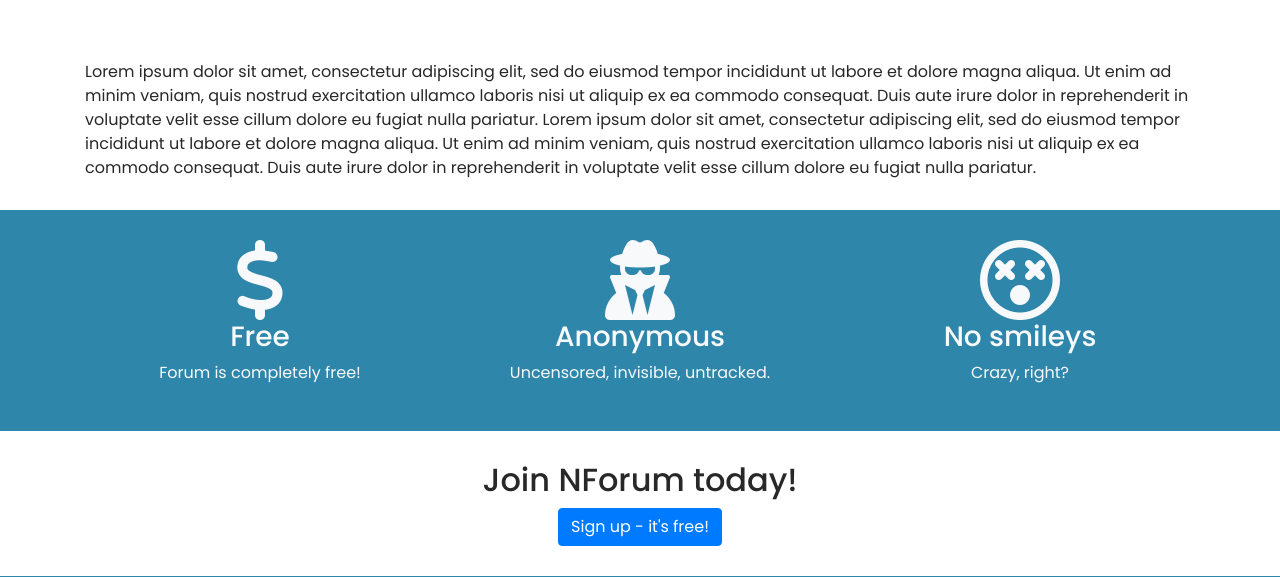
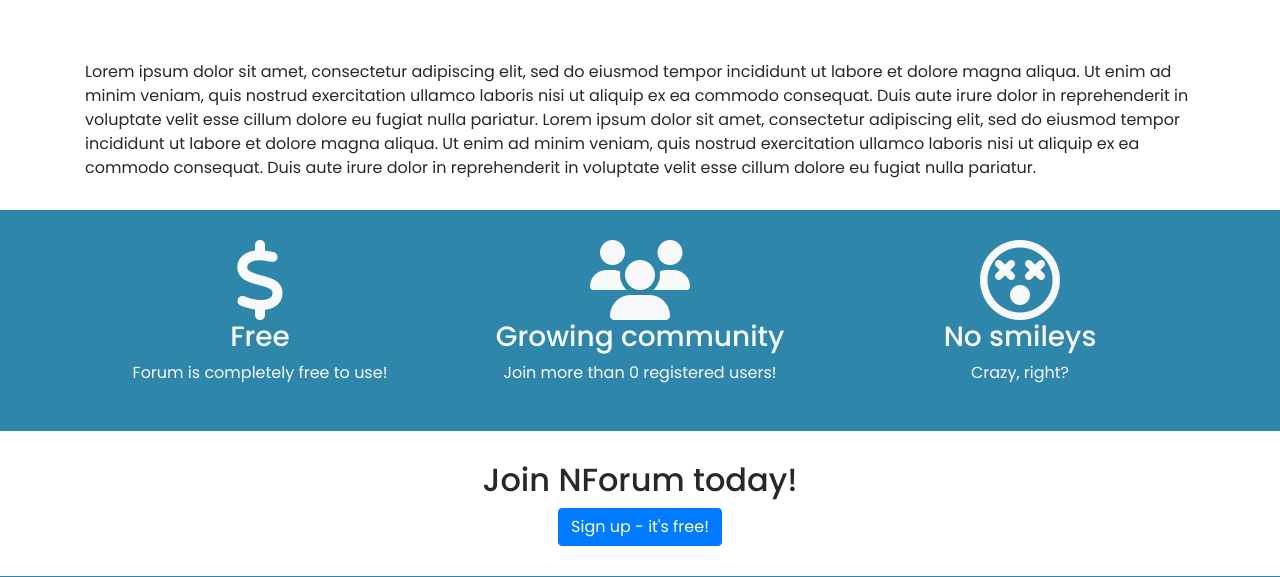
Before and after one commit to duplxey/NForum, a Django app: page / in a window 1280 px wide. Shown: the part 329-906 px from the top of the page. Run offline with Django 3.2, Linux system fonts and the light colour scheme; some libraries are stand-ins or nearby versions.

Commit message:
Improvements...

```diff
--- a/accounts/templates/accounts/members.html
+++ b/accounts/templates/accounts/members.html
@@ -8,7 +8,7 @@
 		<nav aria-label="breadcrumb">
 			<ol class="breadcrumb">
 				<li class="breadcrumb-item"><a href="{% url "home-index" %}">Home</a></li>
-				<li class="breadcrumb-item" aria-current="page">Members</li>
+				<li class="breadcrumb-item active" aria-current="page">Members</li>
 			</ol>
 		</nav>
 		<div class="card">
--- a/accounts/templates/accounts/profile.html
+++ b/accounts/templates/accounts/profile.html
@@ -9,7 +9,7 @@
 			<ol class="breadcrumb">
 				<li class="breadcrumb-item"><a href="{% url "home-index" %}">Home</a></li>
 				<li class="breadcrumb-item"><a href="{% url "accounts-members" %}">Members</a></li>
-				<li class="breadcrumb-item active" aria-current="page">Profile</li>
+				<li class="breadcrumb-item active" aria-current="page">{{ passed_user.username }}'s Profile</li>
 			</ol>
 		</nav>
 		<div class="row">
@@ -47,7 +47,7 @@
 							<div class="card-body">
 								{% for recent_post in recent_posts %}
 									{% if forloop.counter is not 1 %}<hr>{% endif %}
-									<img src="{{ recent_post.thread.author|avatar }}" class="avatar-mini" alt="{{ recent_post.thread.author.username }}'s avatar"> {{ recent_post.thread.title }}<br><small>Subcategory: {{ recent_post.thread.subcategory }}<br>{{ recent_post.date_posted }}</small>
+									<img src="{{ recent_post.thread.author|avatar }}" class="avatar-mini" alt="{{ recent_post.thread.author.username }}'s avatar"> <a href="{% url 'forum-thread' thread_title=recent_post.thread.title %}">{{ recent_post.thread.title }}</a><br><small>Subcategory: {{ recent_post.thread.subcategory }}<br>{{ recent_post.date_posted }}</small>
 								{% endfor %}
 							</div>
 						</div>
@@ -58,7 +58,7 @@
 							<div class="card-body">
 								{% for recent_thread in recent_threads %}
 									{% if forloop.counter is not 1 %}<hr>{% endif %}
-									<img src="{{ recent_thread.author|avatar }}" class="avatar-mini" alt="{{ recent_thread.author.username }}'s avatar"> {{ recent_thread.title }}<br><small>Subcategory: {{ recent_thread.subcategory }}<br>{{ recent_thread.get_first_message.date_posted }}</small>
+									<img src="{{ recent_thread.author|avatar }}" class="avatar-mini" alt="{{ recent_thread.author.username }}'s avatar"> <a href="{% url 'forum-thread' thread_title=recent_thread.title %}">{{ recent_thread.title }}</a><br><small>Subcategory: {{ recent_thread.subcategory }}<br>{{ recent_thread.get_first_message.date_posted }}</small>
 								{% endfor %}
 							</div>
 						</div>
--- a/forum/templates/forum/index.html
+++ b/forum/templates/forum/index.html
@@ -28,7 +28,7 @@
 										{% if subcategory.get_latest_thread == null %}
 											<small>No threads found.</small>
 										{% else %}
-											<small>Latest thread:<br><img src="{{ subcategory.get_latest_thread.author|avatar }}" class="img-fluid avatar-mini" alt="{{ subcategory.get_latest_thread.author.username }}'s avatar"> {{ subcategory.get_latest_thread.title }} by {{ subcategory.get_latest_thread.author }}</small>
+											<small>Latest thread:<br><a href="{% url 'forum-thread' thread_title=subcategory.get_latest_thread.title %}">{{ subcategory.get_latest_thread.title }}</a> by <a href="{% url 'accounts-profile' username=subcategory.get_latest_thread.author %}">{{ subcategory.get_latest_thread.author }}</a></small>
 										{% endif %}
 									</div>
 								</div>
@@ -43,7 +43,7 @@
 					<div class="card-body">
 						{% for recent_message in recent_messages %}
 							{% if forloop.counter is not 1 %}<hr>{% endif %}
-							<img src="{{ recent_message.author|avatar }}" class="avatar-mini" alt="{{ recent_message.author.username }}'s avatar"> {{ recent_message.thread.title }}<br><small>Last reply: {{ recent_message.author.username }} ({{ recent_message.date_posted }})<br>Subcategory: {{ recent_message.thread.subcategory.title }}</small>
+							<img src="{{ recent_message.author|avatar }}" class="avatar-mini" alt="{{ recent_message.author.username }}'s avatar"> <a href="{% url 'forum-thread' thread_title=recent_message.thread.title %}">{{ recent_message.thread.title }}</a><br><small>Last reply: <a href="{% url 'accounts-profile' username=recent_message.author.username %}">{{ recent_message.author.username }}</a> ({{ recent_message.date_posted }})<br>Subcategory: {{ recent_message.thread.subcategory.title }}</small>
 						{% endfor %}
 					</div>
 				</div>
--- a/forum/templates/forum/subcategory.html
+++ b/forum/templates/forum/subcategory.html
@@ -14,7 +14,7 @@
 		</nav>
 		<div class="row">
 			<div class="col-12 col-md-9">
-				<h3>{{ subcategory.title }} <small>({{ subcategory.description }})</small></h3>
+				<h3>{{ subcategory.title }}<br><small>({{ subcategory.description }})</small></h3>
 			</div>
 			<div class="col-12 col-md-3">
 				{% if user.is_authenticated %}
--- a/home/templates/home/index.html
+++ b/home/templates/home/index.html
@@ -28,12 +28,12 @@
 				<div class="col-12 col-md-4 center">
 					<i class="fas fa-dollar-sign fa-5x"></i>
 					<h3>Free</h3>
-					<p>Forum is completely free!</p>
+					<p>Forum is completely free to use!</p>
 				</div>
 				<div class="col-12 col-md-4 center">
-					<i class="fas fa-user-secret fa-5x"></i>
-					<h3>Anonymous</h3>
-					<p>Uncensored, invisible, untracked.</p>
+					<i class="fas fa-users fa-5x"></i>
+					<h3>Growing community</h3>
+					<p>Join more than {{ user_count }} registered users!</p>
 				</div>
 				<div class="col-12 col-md-4 center">
 					<i class="far fa-dizzy fa-5x"></i>
@@ -46,7 +46,7 @@
 	<div class="section center">
 		<div class="container">
 			<h2>Join NForum today!</h2>
-			<a href="#" class="btn btn-primary">Sign up - it's free!</a>
+			<a href="{% url 'accounts-signup' %}" class="btn btn-primary">Sign up - it's free!</a>
 		</div>
 	</div>
 {% endblock %}
--- a/home/views.py
+++ b/home/views.py
@@ -1,5 +1,6 @@
+from django.contrib.auth.models import User
 from django.shortcuts import render
 
 
 def index_view(request):
-    return render(request, 'home/index.html', {})
+    return render(request, 'home/index.html', {'user_count': User.objects.all().count()})
--- a/static/css/palette/default.css
+++ b/static/css/palette/default.css
@@ -3,6 +3,7 @@
 
     --background: #FFFFFF;
     --background-mid: #065A82;
+    --background-gray: #E9ECEF;
     --background-dark: #2d2d2d;
 
     --text-color: #282828;
```
Also changed, not shown: forum/templates/forum/thread.html (+7 -3 lines).
